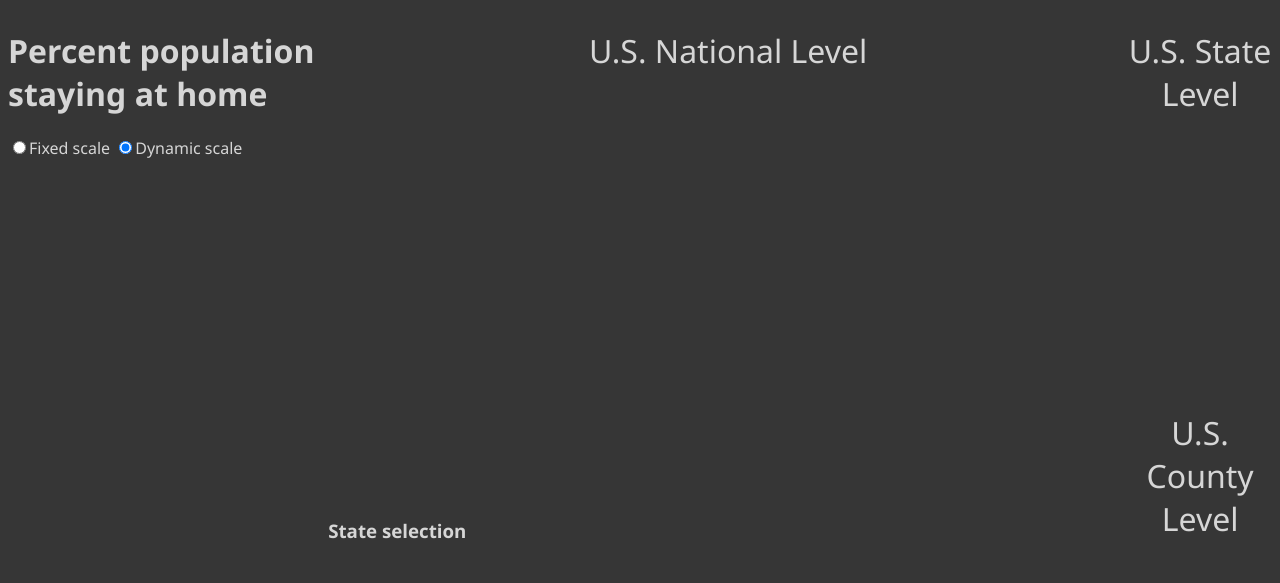
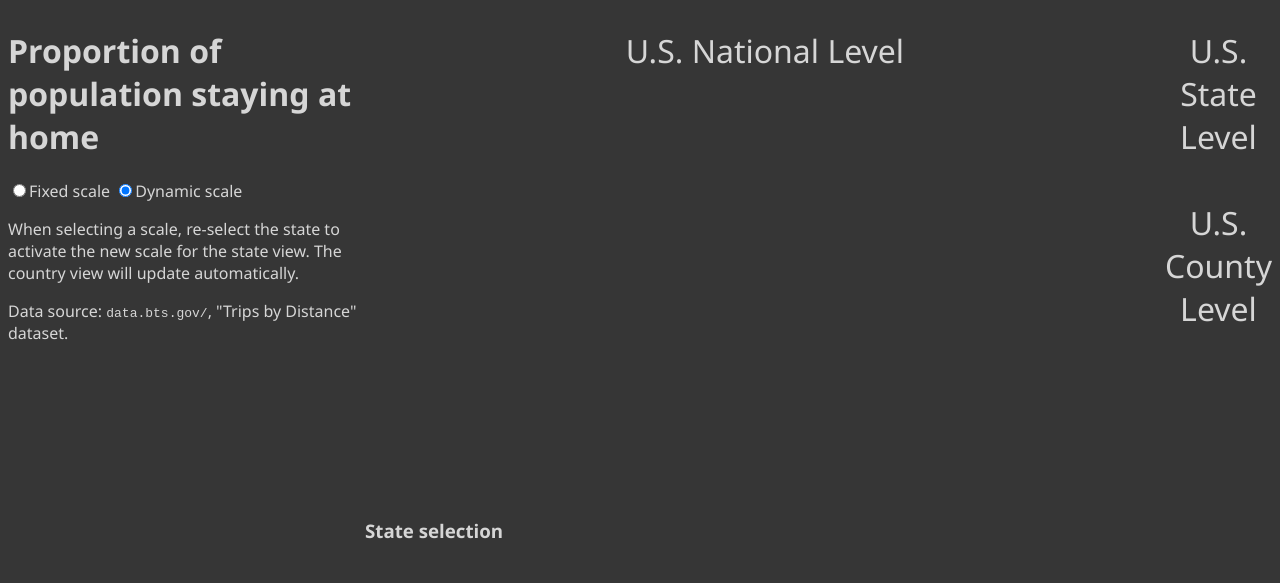
Before and after one commit to awong234/bts-proportion-staying-at-home, a plain HTML site: page docs/index.html in a window 1280 px wide. Drawn offline with Linux system fonts and the light colour scheme; no server answers.

Commit message:
Update style and html

```diff
--- a/docs/index.html
+++ b/docs/index.html
@@ -9,10 +9,20 @@
     <body>
         <div id='container' class='flex-container'>
             <div>
-                <h1>Percent population staying at home</h1>
+                <h1>Proportion of population staying at home</h1>
                 <div id='params'>
                     <input type='radio' name="scaletype" value="full-scale">Fixed scale
                     <input type='radio' name="scaletype" value="zoom-scale" checked="true">Dynamic scale
+                </div>
+                <div>
+                    <p>
+                        When selecting a scale, re-select the state to activate
+                        the new scale for the state view. The country view will
+                        update automatically.
+                    </p>
+                    <p>
+                        Data source: <code>data.bts.gov/</code>, "Trips by Distance" dataset.
+                    </p>
                 </div>
             </div>
 
@@ -27,7 +37,7 @@
                 <div id='state_graphs'>
                     <h1 class='chart-title'>U.S. State Level</h1>
                 </div>
-                <div id='county_graphs'>
+                <div id='county_graphs' style="overflow-y: scroll; height:400px;">
                     <h1 class='chart-title'>U.S. County Level</h1>
                 </div>
             </div>
--- a/docs/style.css
+++ b/docs/style.css
@@ -28,6 +28,19 @@ body {
     -moz-box-shadow: 4px 4px 10px rgba(0, 0, 0, 0.4);
     box-shadow: 4px 4px 10px rgba(0, 0, 0, 0.4);
     pointer-events: none;
+}
+
+#county_graphs::-webkit-scrollbar {
+  width: 1em;
+}
+
+#county_graphs::-webkit-scrollbar-track {
+  box-shadow: inset 0 0 6px rgba(0, 0, 0, 0.3);
+}
+
+#county_graphs::-webkit-scrollbar-thumb {
+  background-color: darkgrey;
+  outline: 1px solid slategrey;
 }
 
 #tooltip.hidden {
```
